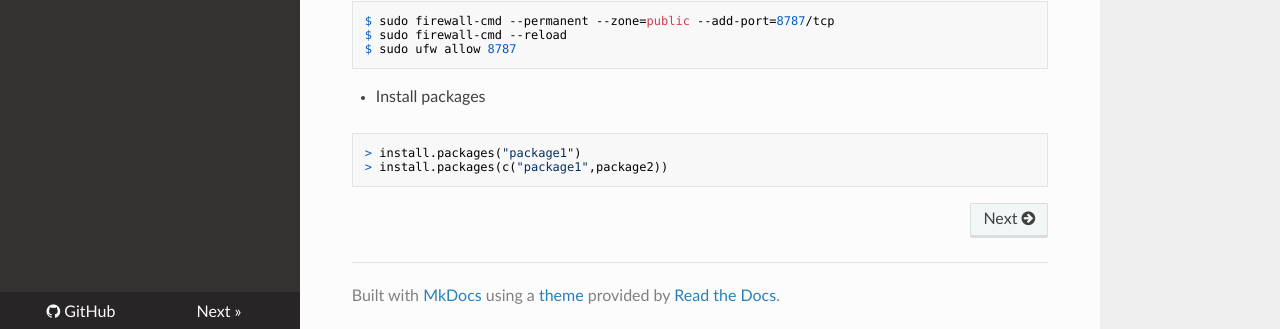
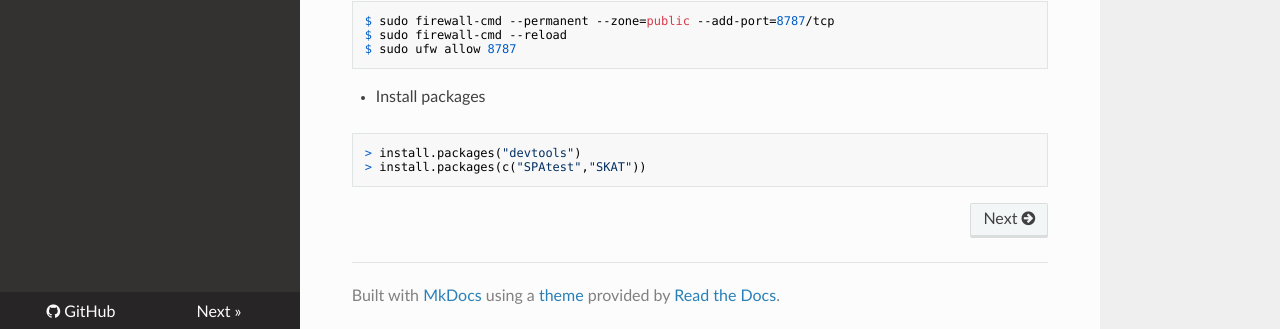
Before and after one commit to WonyoungCho/Statistics, an MkDocs documentation site: the page built from docs/index.md, in a window 1280 px wide and 900 px high, scrolled down 1886 px. Shown: the part 568-897 px from the top of the window. Built offline with MkDocs 1.6.1, drawn with Linux system fonts in a browser that asks for light colours; nearby versions of some CDN libraries; old or Windows-style settings are respelled for this version of MkDocs.

Commit message:
Update index.md

````diff
--- a/docs/index.md
+++ b/docs/index.md
@@ -112,6 +112,6 @@ $ sudo ufw allow 8787
 
 - Install packages
 ```
-> install.packages("package1")
-> install.packages(c("package1",package2))
+> install.packages("devtools")
+> install.packages(c("SPAtest","SKAT"))
 ```
````
